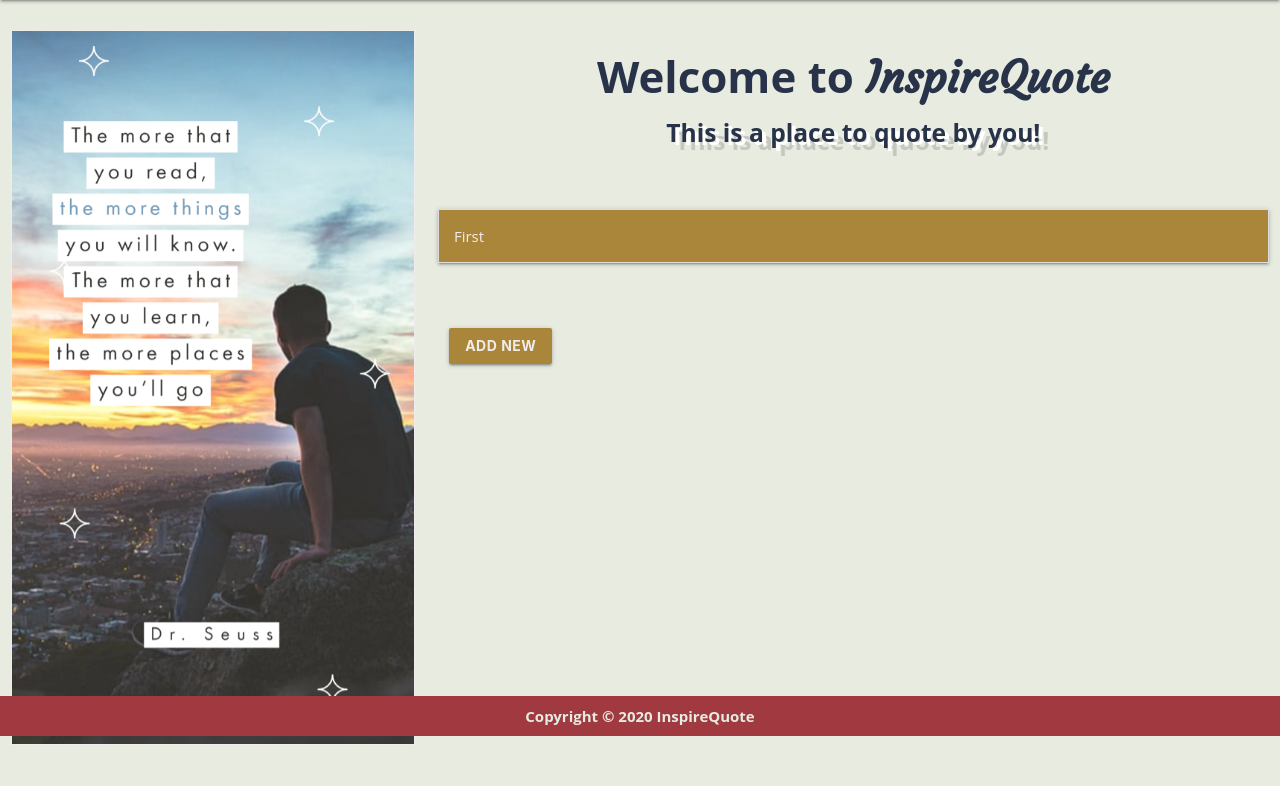
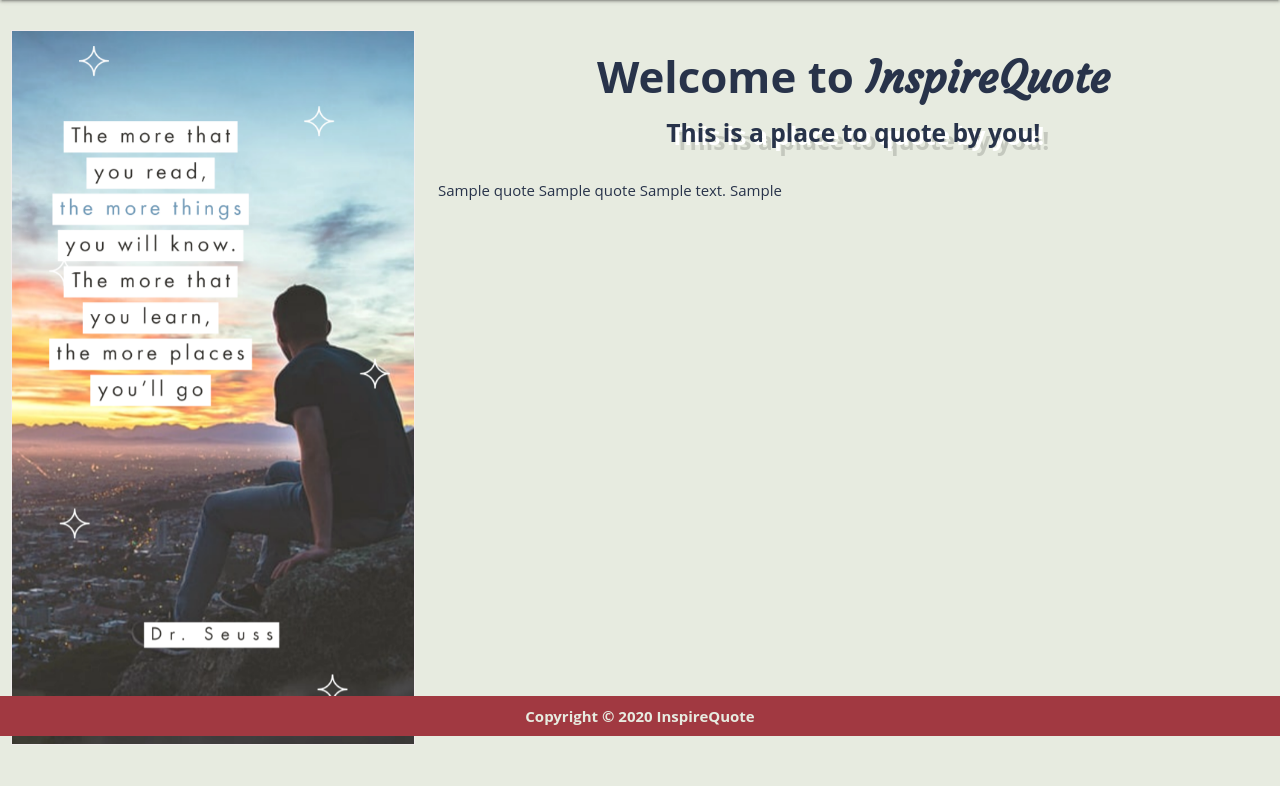
Before and after one commit to kongteckmee/inspire-quote, a Flask app: page / in a window 1280 px wide. Shown: the part 64-850 px from the top of the page. Run offline with Flask 2, Linux system fonts and the light colour scheme; a database or web service that is not in the repository returns one stand-in record (values such as "Sample title"); some libraries are stand-ins or nearby versions.

Commit message:
Connect to MongoDB

```diff
--- a/app.py
+++ b/app.py
@@ -1,12 +1,23 @@
 import os
 from flask import Flask, render_template, redirect, request, url_for
+from flask_pymongo import PyMongo
+from bson.objectid import ObjectId
+
+if os.path.exists("env.py"):
+    import env
 
 app = Flask(__name__)
 
+app.config["MONGO_URI"] = os.getenv('MONGO_URI')
+DBS_NAME = "inspire_quote"
+
+mongo = PyMongo(app)
+
 
 @app.route('/')
+@app.route('/index')
 def index():
-    return render_template("index.html")
+    return render_template("index.html", quotes=mongo.db.quote.find())
 
 
 @app.route('/new_inspire')
--- a/requirements.txt
+++ b/requirements.txt
@@ -1,4 +1,7 @@
 click==7.1.2
+dnspython==1.16.0
 Flask==1.1.2
+Flask-PyMongo==2.3.0
 itsdangerous==1.1.0
+pymongo==3.10.1
 Werkzeug==1.0.1
--- a/templates/index.html
+++ b/templates/index.html
@@ -19,8 +19,14 @@
 		<h3>Welcome to <span>InspireQuote</span></h3>
 		<h5>This is a place to quote by you!</h5>
 		<br />
-		<ul class="collapsible center">
-			<li>
+		<!-- <ul class="collapsible center"> -->
+			{% for quote in quotes %}
+                {{quote.quote}}
+                {{quote.category_name}}
+                {{quote.description}}
+                {{quote.quote_by}}
+			{% endfor %}
+			<!-- <li>
 				<div class="collapsible-header">
 					First
 				</div>
@@ -31,11 +37,11 @@
 						<a href="#" class="waves-effect waves-light btn btn-small right">Edit</a>
 					</div>
 				</div>
-			</li>
-		</ul>
-		<div class="input-field col s4">
+			</li> -->
+		<!-- </ul> -->
+		<!-- <div class="input-field col s4">
 			<button class="btn waves-effect waves-light button" type="submit" name="add_new">Add New</button>
-		</div>
+		</div> -->
 	</div>
 </div>
 {% endblock %}
```
Also changed, not shown: 1 other file.
